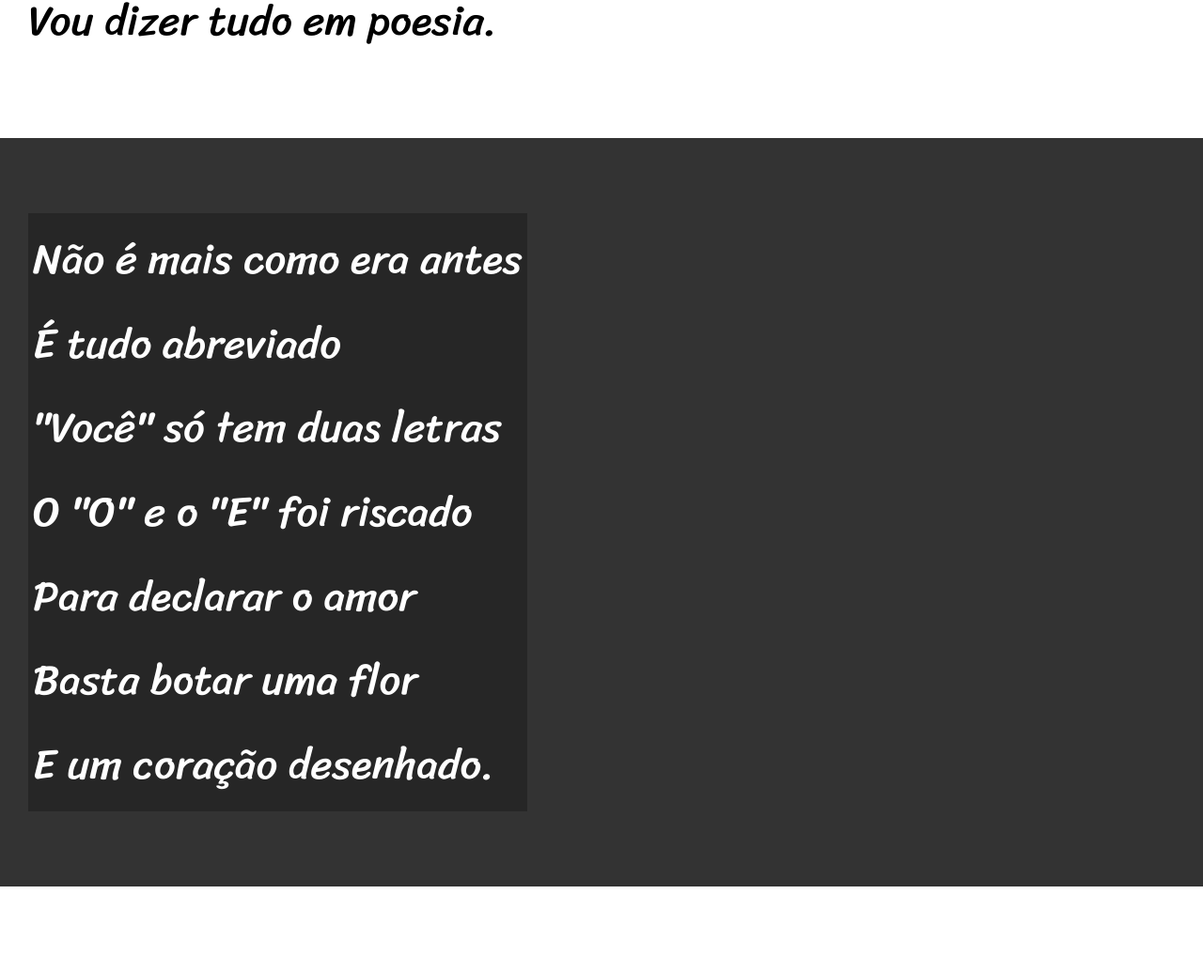
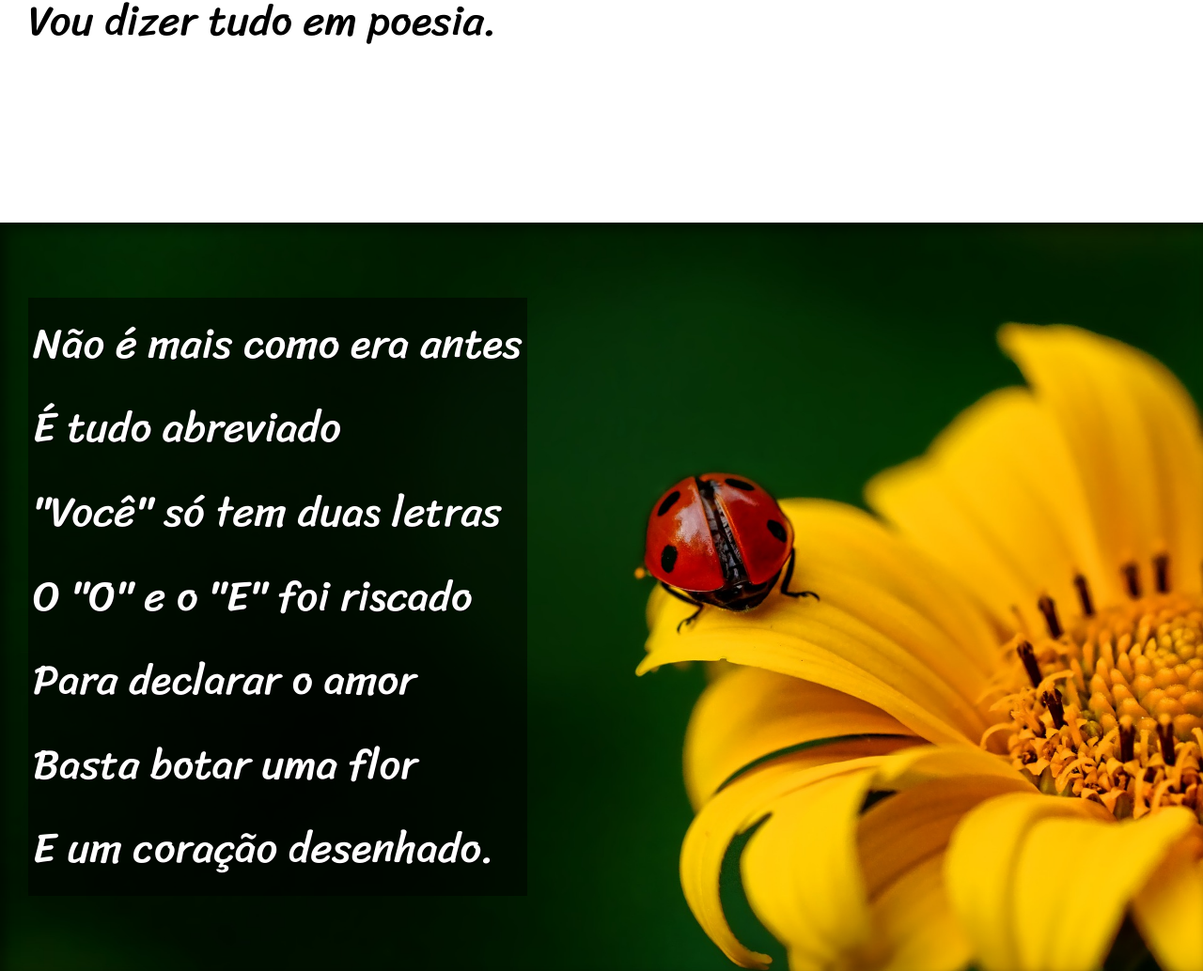
Before and after one commit to rodolfomandrade/html-css, a plain HTML site: page desafios/d012/index.html in a window 1280 px wide. Shown: the part 900-1934 px from the top of the page at 94% size. Drawn offline with Linux system fonts and the light colour scheme.

Commit message:
Projeto Finalizado

```diff
--- a/desafios/d012/estilo/style.css
+++ b/desafios/d012/estilo/style.css
@@ -57,6 +57,10 @@ section {
     font-size: 3.5vw;
 }
 
+section > p {
+    padding-bottom: 2em;
+}
+
 section.normal {
     background-color: white;
     color: black;
@@ -65,12 +69,25 @@ section.normal {
 section.imagem {
     background-color: rgb(51, 51, 51);
     color: white;
+    box-shadow: inset 6px 6px 13px 0px rgba(0, 0, 0, 0.5);
+    background-size: cover;
+    background-attachment: fixed;
 }
 
 section.imagem > p {
     display: inline-block;
     padding: 5px;
-    background-color: rgba(0, 0, 0, 0.253);
+    background-color: rgba(0, 0, 0, 0.5);
+    text-shadow: 1px 1px 0px black;
+}
+
+section#img01 {
+    background-image: url("../imagens/background001.jpg");
+    background-position: right center;
+}
+
+section#img02 {
+    background-image: url(../imagens/background002.jpg);
 }
 
 footer {
--- a/desafios/d012/index.html
+++ b/desafios/d012/index.html
@@ -29,7 +29,7 @@
         </p>
     </section>
 
-    <section class="imagem">
+    <section class="imagem" id="img01">
         <p>
             Não é mais como era antes <br>
             É tudo abreviado <br>
@@ -60,7 +60,7 @@
         </p>
     </section>
 
-    <section class="imagem">
+    <section class="imagem" id="img02">
         <p>
             Tenho saudade das cartas <br>
             Escritas com a própria mão <br>
```
